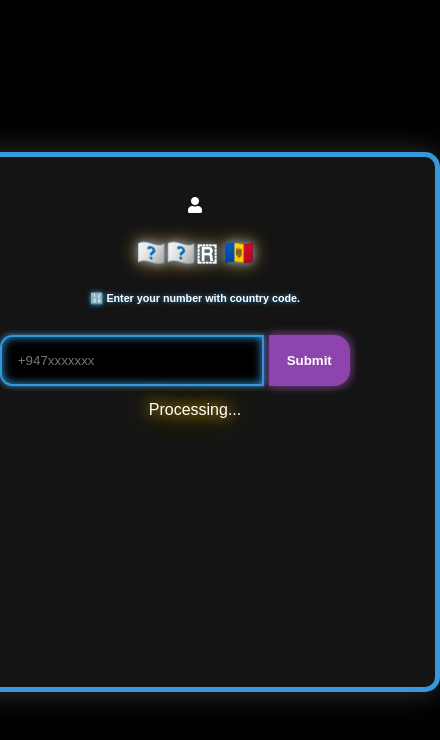
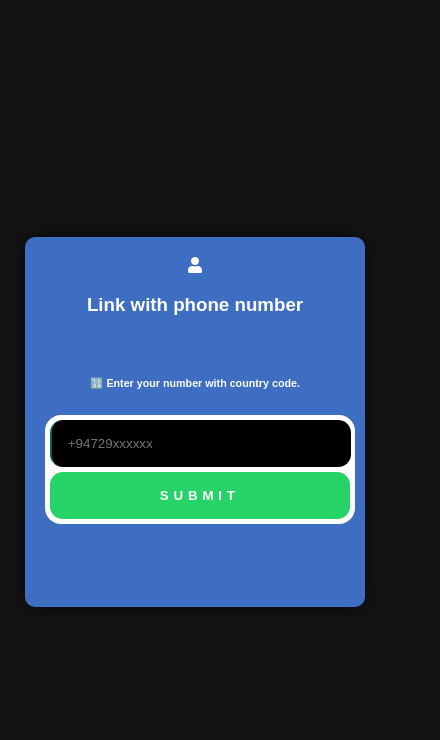
Before and after one commit to Cocdas/dizerpair, a website: page pair.html in a window 390 px wide. Shown: the whole page, 440 px wide, since content can reach past the window. Drawn offline with nearby package versions, Linux system fonts and the light colour scheme.

Commit message:
Update pair.html

```diff
--- a/pair.html
+++ b/pair.html
@@ -3,7 +3,7 @@
 <head>
   <meta charset="UTF-8">
   <meta name="viewport" content="width=device-width, initial-scale=1.0">
-  <title>Neon Pair Code Generator</title>
+  <title>PAIR CODE</title>
   <link rel="stylesheet" href="https://cdnjs.cloudflare.com/ajax/libs/font-awesome/5.15.4/css/all.min.css">
   <style>
     body {
@@ -12,111 +12,129 @@
       align-items: center;
       height: 100vh;
       margin: 0;
-      background-color: #000;
+      background-color: #141414;
+      background-repeat: no-repeat;
+      background-position: center;
+      background-size: cover;
       font-family: 'Arial', sans-serif;
-      color: #fff;
+      color: #fff; /* Set the text color to white */
     }
+
     .container {
       display: flex;
       flex-direction: column;
       align-items: center;
-      animation: fadeIn 2s ease-in-out;
     }
-    @keyframes fadeIn {
-      from { opacity: 0; }
-      to { opacity: 1; }
+
+    .box {
+      width: 300px;
+      height: 330px;
+      padding: 20px;
+      position: relative;
+      text-align: center;
+      background-color: rgba(72, 133, 237, 0.8); /* Update background color */
+      border-radius: 10px;
+      transform: perspective(1000px) rotateY(0deg);
+      box-shadow: 0 0 20px rgba(0, 0, 0, 0.7);
+      position: relative;
     }
-    .box {
-      width: 400px;
-      height: 450px;
-      padding: 40px;
-      text-align: center;
-      background: #141414;
-      border-radius: 15px;
-      box-shadow: 0 0 30px rgba(255, 255, 255, 0.2);
-      position: relative;
-      border: 5px solid transparent;
-      animation: neonBorder 2s infinite alternate;
+
+    #text {
+      color: #ffffff; /* Set the text color to black (#000) */
     }
-    @keyframes neonBorder {
-      0% { border-color: #8e44ad; }
-      25% { border-color: #e74c3c; }
-      50% { border-color: #3498db; }
-      75% { border-color: #f1c40f; }
-      100% { border-color: #2ecc71; }
+
+    .input-container input {
+      color: #ffffff; /* Set the text color to black (#000) */
     }
-    h3.centered-text {
-      font-size: 24px;
-      color: #ffffff;
-      text-shadow: 0 0 5px #8e44ad, 0 0 10px #8e44ad, 0 0 20px #e74c3c, 0 0 30px #3498db;
-      animation: neonText 1.5s ease-in-out infinite;
+
+    .centered-text {
+      color: #ffffff; /* Set the text color to black (#000) */
     }
-    @keyframes neonText {
-      0% { text-shadow: 0 0 5px #8e44ad, 0 0 10px #8e44ad, 0 0 20px #e74c3c; }
-      50% { text-shadow: 0 0 10px #3498db, 0 0 20px #f1c40f; }
-      100% { text-shadow: 0 0 5px #2ecc71, 0 0 10px #e74c3c; }
-    }
+
     .input-container {
       display: flex;
-      background: #1a1a1a;
+      background: #ffffff; /* Update background color */
       border-radius: 1rem;
       padding: 0.3rem;
       gap: 0.3rem;
-      max-width: 350px;
+      max-width: 300px;
       width: 100%;
-      animation: inputNeon 1.5s infinite alternate;
     }
+
     .input-container input {
       border-radius: 0.8rem 0 0 0.8rem;
-      background: #000;
-      width: 85%;
+      background: #000000; /* Update background color */
+      width: 89%;
+      flex-basis: 75%;
       padding: 1rem;
-      border: 2px solid #3498db;
-      color: #ecf0f1;
-      transition: all 0.3s ease-in-out;
-      box-shadow: 0 0 5px #3498db, inset 0 0 10px #3498db;
+      border: none;
+      border-left: 2px solid #075e54; /* Update border color */
+      color: #ecf0f1; /* Set text color to light grey */
+      transition: all 0.2s ease-in-out;
     }
+
     .input-container input:focus {
-      border-color: #e74c3c;
+      border-left: 2px solid #075e54;
       outline: none;
-      box-shadow: 0 0 10px #e74c3c, inset 0 0 10px #e74c3c;
+      box-shadow: inset 13px 13px 10px #075e54, inset -13px -13px 10px #2c3e50;
     }
+
     .input-container button {
       flex-basis: 25%;
       padding: 1rem;
-      background: #8e44ad;
+      background: #25d366; /* Update background color */
       font-weight: 900;
+      letter-spacing: 0.3rem;
+      text-transform: uppercase;
       color: white;
-      border: 2px solid #8e44ad;
+      border: none;
+      width: 100%;
       border-radius: 0 1rem 1rem 0;
-      transition: all 0.3s ease-in-out;
-      box-shadow: 0 0 10px #8e44ad;
+      transition: all 0.2s ease-in-out;
     }
+
     .input-container button:hover {
-      background: #e74c3c;
-      border-color: #e74c3c;
-      box-shadow: 0 0 20px #e74c3c;
-      transform: scale(1.1);
+      background: #2980b9; /* Update background color on hover */
     }
-    #waiting-message, #pair {
-      color: #ffffff;
+
+    #waiting-message {
+      color: #ffffff; /* Set text color to light grey */
       margin-top: 10px;
-      text-shadow: 0 0 10px #f1c40f, 0 0 20px #f1c40f;
-      animation: textGlow 1.5s infinite alternate;
     }
-    @keyframes textGlow {
-      0% { text-shadow: 0 0 5px #e74c3c, 0 0 10px #e74c3c; }
-      100% { text-shadow: 0 0 15px #f1c40f, 0 0 30px #f1c40f; }
+
+    @media (max-width: 500px) {
+      .input-container {
+        flex-direction: column;
       }
+
+      .input-container input {
+        border-radius: 0.8rem;
+      }
+
+      .input-container button {
+        padding: 1rem;
+        border-radius: 0.8rem;
+      }
+    }
+
+    .centered-text {
+      text-align: center;
+    }
+
+    /* Add styles for the loading spinner */
     #loading-spinner {
       display: none;
-      color: #ffffff;
+      color: white;
       margin-top: 10px;
-      animation: rotate 1s linear infinite;
     }
-    @keyframes rotate {
-      from { transform: rotate(0deg); }
-      to { transform: rotate(360deg); }
+
+    .fa-spinner {
+      animation: spin 2s linear infinite;
+    }
+
+    @keyframes spin {
+      0% { transform: rotate(0deg); }
+      100% { transform: rotate(360deg); }
     }
   </style>
 </head>
@@ -126,28 +144,35 @@
       <div class="box" id="box">
         <div id="text">
           <i class="fa fa-user"></i>
-          <h3 class="centered-text"> 🇩🇮🇿🇪🇷 🇲🇩 </h3>
-          <h6 style="color: #ffffff; text-shadow: 0 0 5px #3498db;">🔢 Enter your number with country code.</h6>
+          <p>
+            <h3 class="centered-text">Link with phone number</h3>
+            <br>
+            <h6>🔢 Enter your number with country code.</h6>
             <div class="input-container">
-            <input placeholder="+947xxxxxxx" type="number" id="number">
+              <input placeholder="+94729xxxxxx" type="number" id="number" placeholder="❗ Enter your phone number with country code" name="">
               <button id="submit">Submit</button>
             </div>
+            <!-- Add the loading spinner -->
             <div id="loading-spinner">
               <i class="fas fa-spinner fa-spin"></i>
             </div>
-          <div id="waiting-message">Processing...</div>
+            <br>
+            <br>
             <main id="pair"></main>
+          </p>
         </div>
       </div>
     </div>
   </div>
-  <script src="https://cdnjs.cloudflare.com/ajax/libs/axios/1.0.0-alpha.1/axios.min.js"></script>
+  <script
+  src="https://cdnjs.cloudflare.com/ajax/libs/axios/1.0.0-alpha.1/axios.min.js"
+  ></script>
   <script>
+
     let a = document.getElementById("pair");
     let b = document.getElementById("submit");
     let c = document.getElementById("number");
-    let spinner = document.getElementById("loading-spinner");
-    let waitingMessage = document.getElementById("waiting-message");
+    let box = document.getElementById("box");
 
     async function Copy() {
       let text = document.getElementById("copy").innerText;
@@ -166,29 +191,35 @@
     b.addEventListener("click", async (e) => {
       e.preventDefault();
       if (!c.value) {
-        a.innerHTML = '<a style="color:red;font-weight:bold">❗Enter your WhatsApp number with country code.</a><br><br>';
+        a.innerHTML = '<a style="color:black;font-weight:bold">❗Enter your whatsapp number with country code.</a><br><br>';
       } else if (c.value.replace(/[^0-9]/g, "").length < 11) {
-        a.innerHTML = '<a style="color:red;font-weight:bold">❗Invalid number format. Please try again.</a><br><br>';
+        a.innerHTML = '<a style="color:black;font-weight:bold">❗Invalid number format. Please try again.</a><br><br>';
       } else {
         const bc = c.value.replace(/[^0-9]/g, "");
-        let formattedNumber = "+" + bc.replace(/(\d{3})(\d{5})(\d+)/, '$1 $2 $3');
+        let bb = "";
+        let bbc = "";
+        const cc = bc.split('');
+        cc.map(a => {
+          bbc += a;
+          if (bbc.length == 3) {
+            bb += " " + a;
+          } else if (bbc.length == 8) {
+            bb += " " + a;
+          } else {
+            bb += a;
+          }
+        });
         c.type = "text";
-        c.value = formattedNumber;
+        c.value = "+" + bb;
         c.style = "color:white;font-size:20px";
-        spinner.style.display = "block";
-        waitingMessage.style.display = "block";
-        a.innerHTML = ''; // Clear previous content
-
-        try {
-          let { data } = await axios(`/code?number=${bc}`);
+        // Show the loading spinner
+        document.getElementById("loading-spinner").style.display = "block";
+        a.innerHTML = ''; // Clear the previous content
+        let { data } = await axios(/code?number=${bc});
         let code = data.code || "❗ Service Unavailable";
-          a.innerHTML = `<font id="copy" onclick="Copy()" style="color:red;font-weight:bold" size="5">CODE: <span style="color:white;font-weight:bold">${code}</span></font><br><br><br>`;
-        } catch (error) {
-          a.innerHTML = '<span style="color:red;font-weight:bold">❗ Unable to fetch the code. Please try again later.</span>';
-        } finally {
-          spinner.style.display = "none";
-          waitingMessage.style.display = "none";
-        }
+        a.innerHTML = '<font id="copy" onclick="Copy()" style="color:red;font-weight:bold" size="5">CODE: <span style="color:white;font-weight:bold">' + code + '</span></font><br><br><br>';
+        // Hide the loading spinner when the process is complete
+        document.getElementById("loading-spinner").style.display = "none";
       }
     });
   </script>
```
Lines whose indentation alone changed are shown as unchanged.
